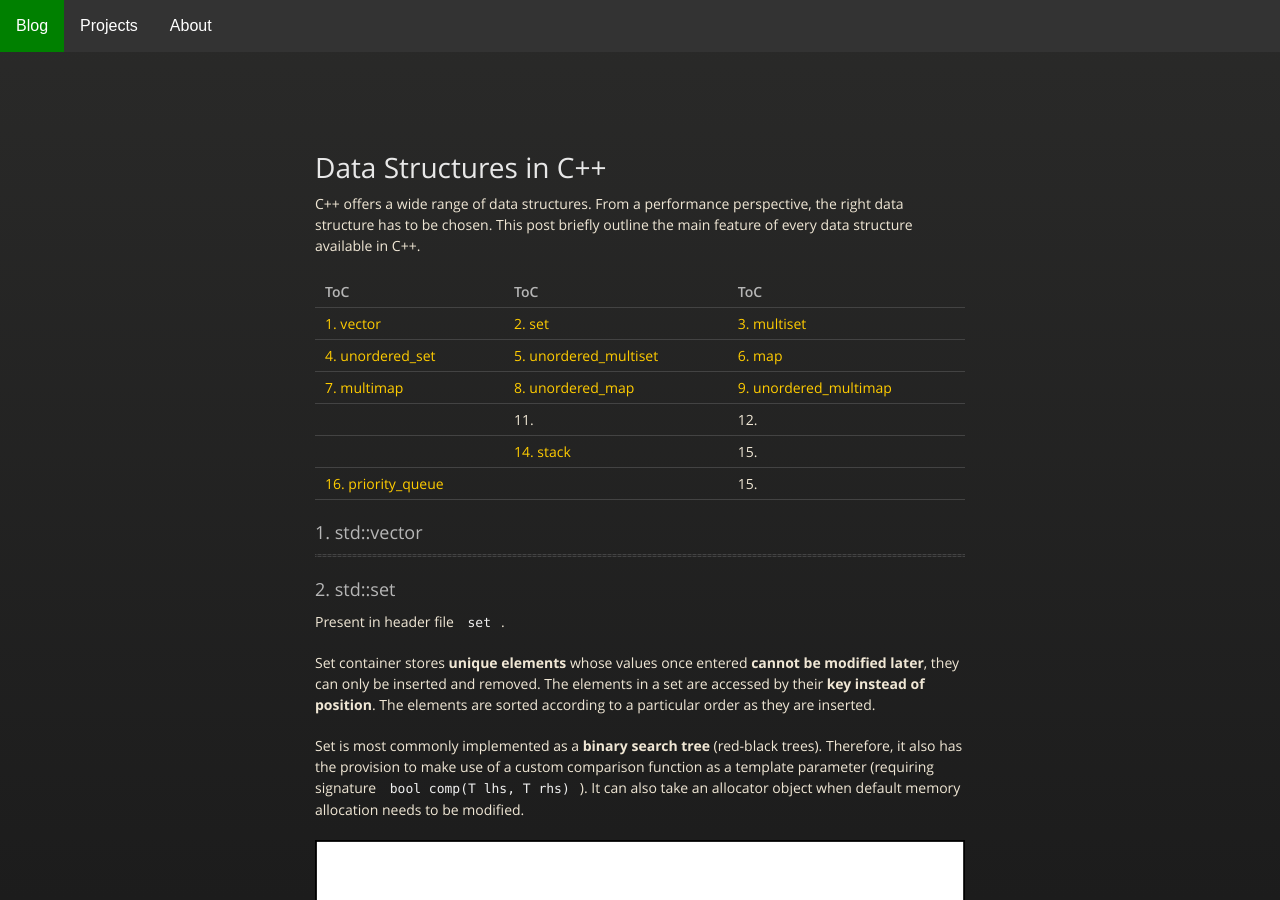
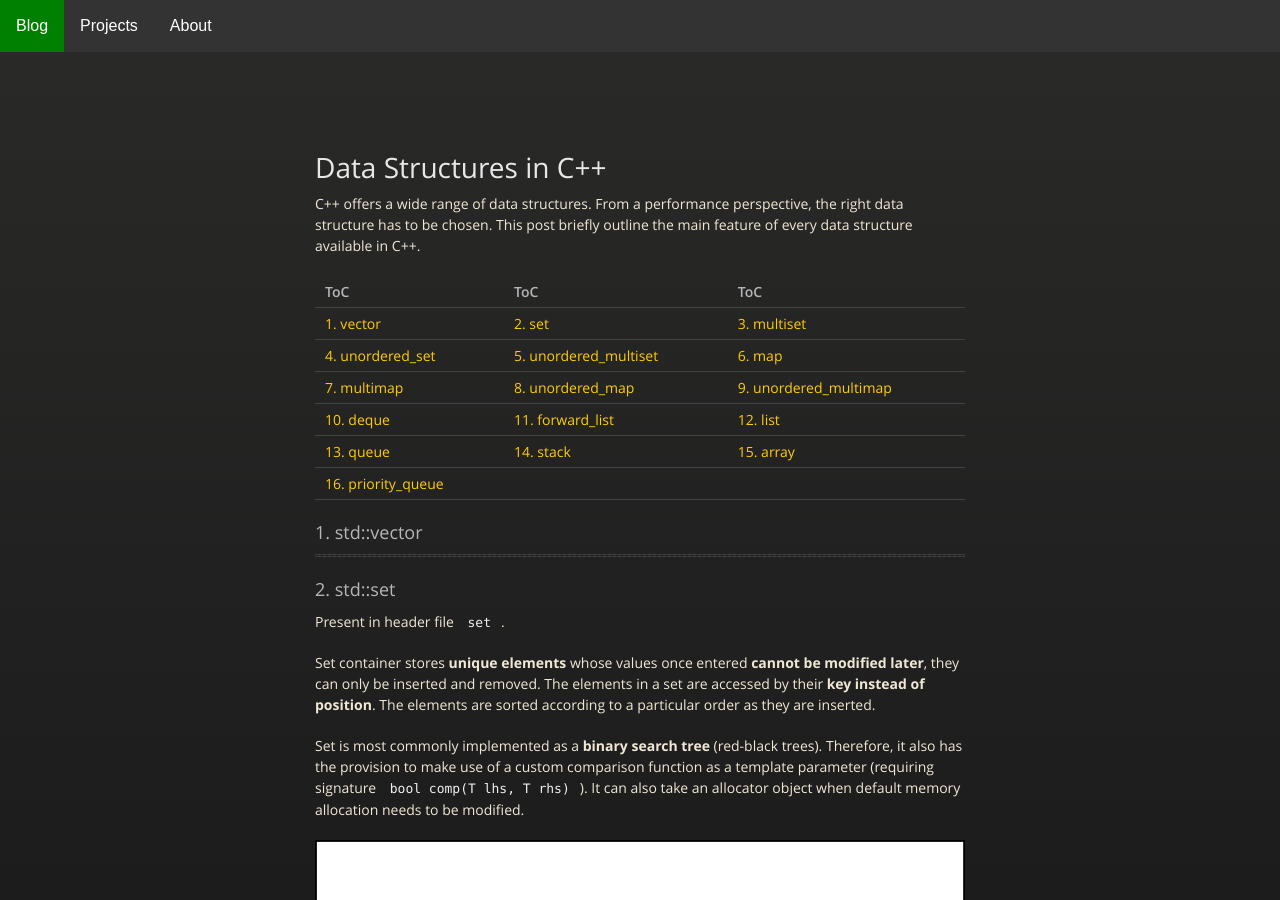
Before and after one commit to naveenspace7/naveenspace7.github.io, a Jekyll site: the page built from _posts/2020-1-23-DatastructuresCpp.md, in a window 1280 px wide and 900 px high. Built offline with Jekyll 4.4.1, drawn with Linux system fonts in a browser that asks for light colours.

Commit message:
Add place holders

```diff
--- a/_posts/2020-1-23-DatastructuresCpp.md
+++ b/_posts/2020-1-23-DatastructuresCpp.md
@@ -14,9 +14,13 @@ C++ offers a wide range of data structures. From a performance perspective, the
 | [1. vector](#vector)      | [2. set](#set) | [3. multiset](#multiset) |
 | [4. unordered_set](#unorderedset)      | [5. unordered_multiset](#unorderedmultiset)      |   [6. map](#map) |
 | [7. multimap](#multimap) | [8. unordered_map](#unorderedmap)     |    [9. unordered_multimap](#unorderedmultimap) |
-|  |11.      | 12.    |
-|  |[14. stack](#stack)      | 15.    |
-| [16. priority_queue](#priorityqueue) |      | 15.    |
+| [10. deque](#deque) |[11. forward_list](#forwardlist)      | [12. list](#)    |
+| [13. queue](#)  |[14. stack](#stack)      | [15. array](#)    |
+| [16. priority_queue](#priorityqueue) |      |     |
+
+
+
+
 
 
 ### 1. std::vector <a name="vector"></a>
```
